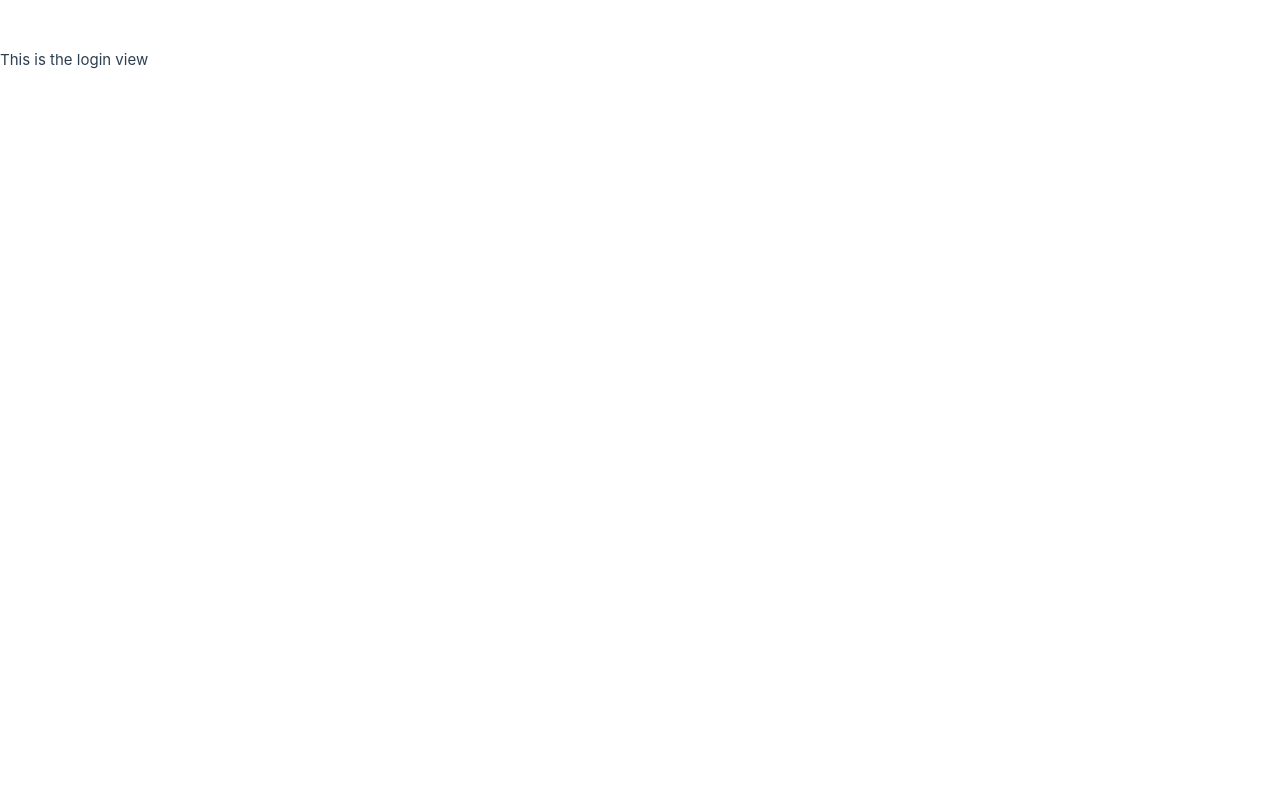
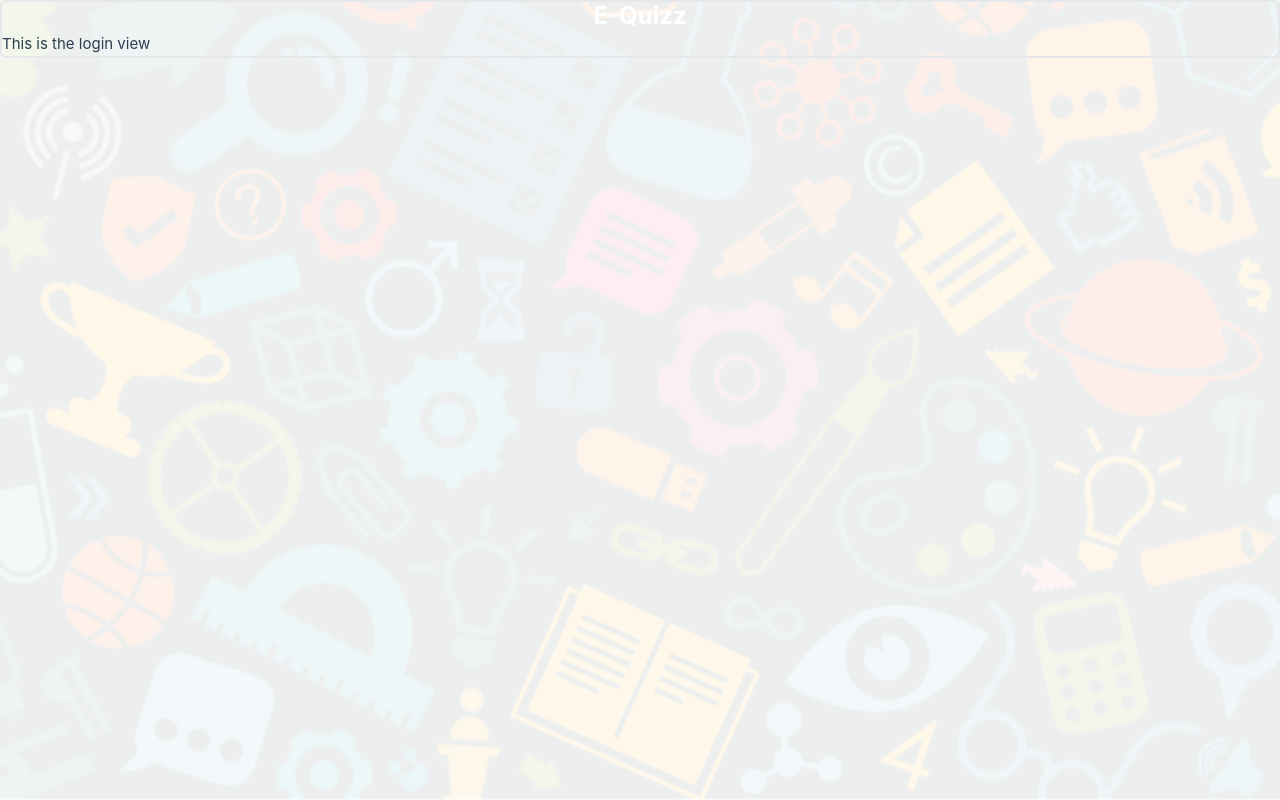
Before and after one commit to uyak0/e-quiz-web-app, a Vue app in the folder vue-frontend/: page /login in a window 1280 px wide. Built offline with nearby package versions, Linux system fonts and the light colour scheme.

Commit message:
some changes to HomeLogo

```diff
--- a/vue-frontend/src/components/HomeLogo.vue
+++ b/vue-frontend/src/components/HomeLogo.vue
@@ -1,5 +1,7 @@
 <template>
-    <RouterLink to="/" class="w-full text-center hover:bg-transparent float-left text-white font-bold border-0 rounded-md text-2xl px-3 mx-2 my-2">
-        E-Quizz
-    </RouterLink>
+    <div class="z-10 w-full text-center hover:bg-transparent float-left text-white text-2xl">
+        <RouterLink to="/" class="font-bold hover:">
+            E-Quizz
+        </RouterLink>
+    </div>
 </template>
--- a/vue-frontend/src/views/AboutView.vue
+++ b/vue-frontend/src/views/AboutView.vue
@@ -3,6 +3,7 @@
 </script>
 
 <template>
+  <div class="absolute top-0 -z-10 w-screen h-screen bg-cover bg-[url('/src/assets/HomePageBG.png')] opacity-10"></div>
   <HomeLogo/>
   <div class="">
     This is the About us view
--- a/vue-frontend/src/views/HomeView.vue
+++ b/vue-frontend/src/views/HomeView.vue
@@ -24,15 +24,14 @@ import HomeLogo from '@/components/HomeLogo.vue';
 </script>
 
 <template>
-  <div class="absolute top-0 z-0 w-screen h-screen bg-cover bg-[url('/src/assets/HomePageBG.png')] opacity-10"></div>
-
-  <nav class="font-jetBrains top-0 left-0 absolute w-full">
+  <div class="absolute top-0 -z-10 w-screen h-screen bg-cover bg-[url('/src/assets/HomePageBG.png')] opacity-10"></div>
+  <nav class="z-10 font-jetBrains top-0 left-0 absolute w-full">
     <RouterLink to="/login" class="hover:bg-red-800 float-right bg-red-500 text-white font-bold border-0 rounded-md text-2xl px-3 mx-2 my-2">Login</RouterLink>
     <RouterLink to="/signup" class="hover:bg-slate-800 float-right text-white border-0 rounded-md text-xl px-3 mx-2 my-3">Sign Up</RouterLink>
     <RouterLink to="/about" class="hover:bg-slate-800 float-right text-white border-0 rounded-md text-xl px-3 mx-2 my-3">About Us</RouterLink>
   </nav>
 
-  <div class="flex flex-col justify-center h-screen px-6">
+  <div class="z-10 flex flex-col justify-center h-screen px-6">
     <div class="wrapper font-jetBrains font-bold">
       <h1 class="text-9xl text-white">E-Quizz</h1><br>
       <h3 class="text-3xl text-slate-400">Your personal hub of Learning.</h3>
--- a/vue-frontend/src/views/LoginView.vue
+++ b/vue-frontend/src/views/LoginView.vue
@@ -3,8 +3,9 @@
 </script>
 
 <template>
+  <div class="absolute top-0 -z-10 w-screen h-screen bg-cover bg-[url('/src/assets/HomePageBG.png')] opacity-10"></div>
   <HomeLogo />
-  <div class="rounded-md">
+  <div class="z-10 rounded-md border-2">
     This is the login view
   </div>
 </template>
--- a/vue-frontend/src/views/SignUpView.vue
+++ b/vue-frontend/src/views/SignUpView.vue
@@ -3,6 +3,7 @@
 </script>
 
 <template>
+  <div class="absolute top-0 -z-10 w-screen h-screen bg-cover bg-[url('/src/assets/HomePageBG.png')] opacity-10"></div>
   <HomeLogo />
   <div>
     this is a sign up view
```
